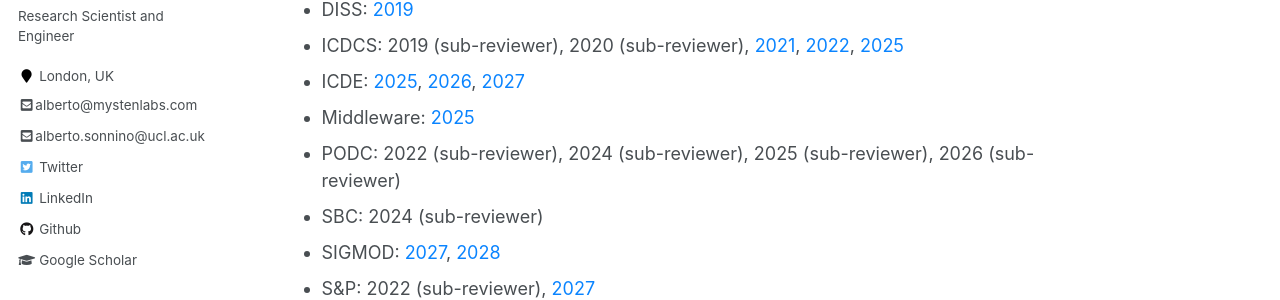
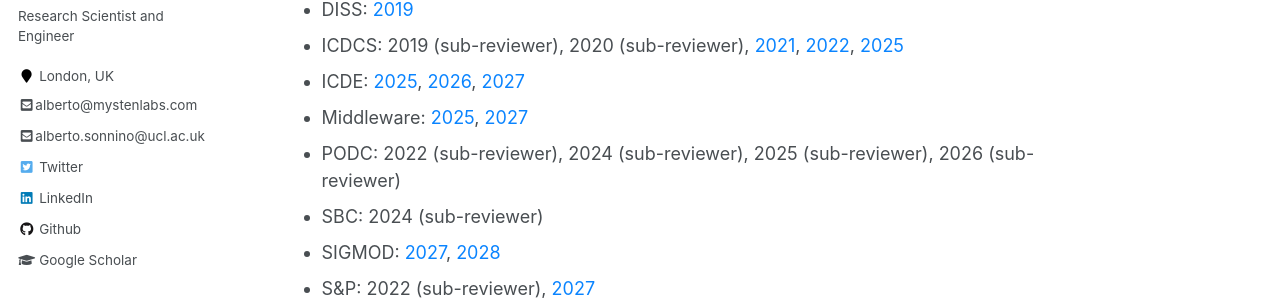
Before and after one commit to asonnino/asonnino.github.io, a Jekyll site: the page built from _pages/academia.md, in a window 1280 px wide and 900 px high, scrolled down 1855 px. Shown: the part 247-547 px from the top of the window. Built offline with Jekyll 4.4.1, drawn with Linux system fonts in a browser that asks for light colours.

Commit message:
feat: update pc services

```diff
--- a/_pages/academia.md
+++ b/_pages/academia.md
@@ -73,7 +73,7 @@ I served in the following program committees:
 - DISS: [2019](https://www.ndss-symposium.org/ndss2019/cfp-diss-2019)
 - ICDCS: 2019 (sub-reviewer), 2020 (sub-reviewer), [2021](https://icdcs2021.us/technical-committee.html), [2022](https://icdcs2022.icdcs.org/tc), [2025](https://icdcs2025.icdcs.org)
 - ICDE: [2025](https://ieee-icde.org/2025/program-committees/), [2026](https://icde2026.github.io/pc-chairs.html), [2027]()
-- Middleware: [2025](https://middleware-conf.github.io/2025/program-committee)
+- Middleware: [2025](https://middleware-conf.github.io/2025/program-committee), [2027]()
 - PODC: 2022 (sub-reviewer), 2024 (sub-reviewer), 2025 (sub-reviewer), 2026 (sub-reviewer)
 - SBC: 2024 (sub-reviewer)
 - SIGMOD: [2027](), [2028]()
```
